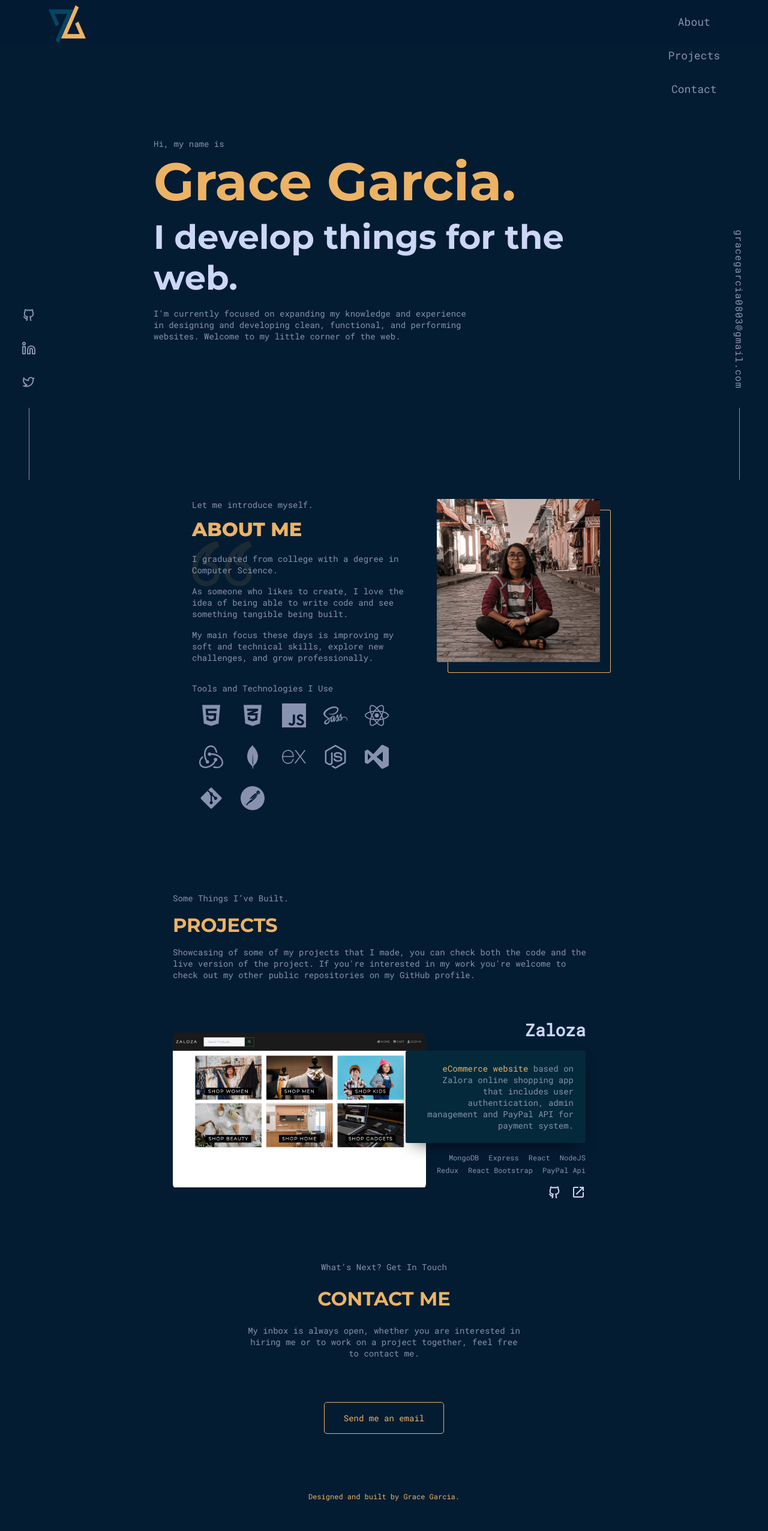
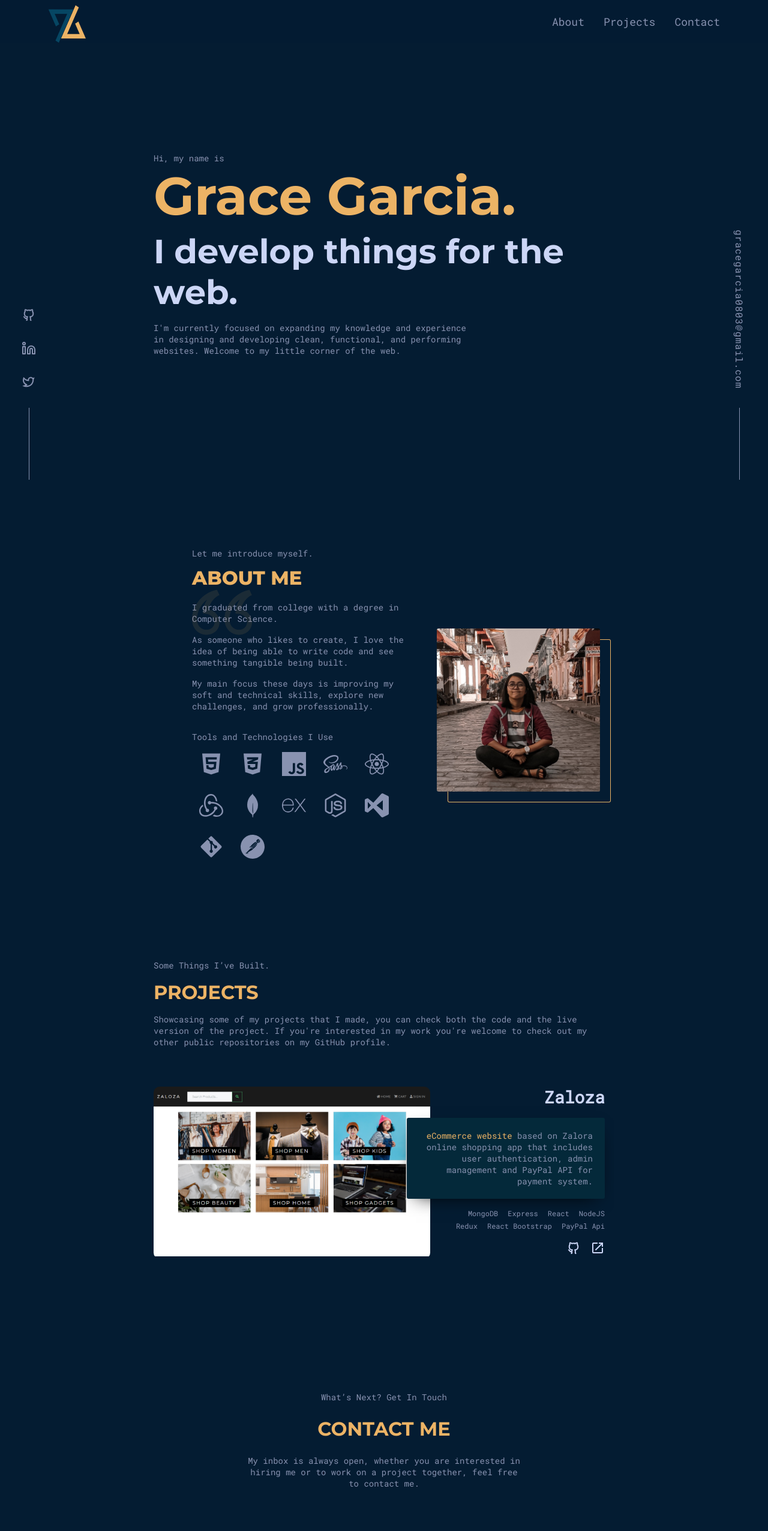
Before and after one commit to garciagrace/portfolio-v1, a React (Create React App) app: page / in a window 1280 px wide. Shown: the top 2553 px of the page at 60% size. Before the commit the page ends 2519 px from the top, so only its background shows below. Built offline with nearby package versions, Linux system fonts and the light colour scheme.

Commit message:
Fix style and responsiveness issue

```diff
--- a/src/Global.js
+++ b/src/Global.js
@@ -88,8 +88,11 @@ const GlobalStyles = createGlobalStyle`
 
   section {
     width: 90vw;
+    min-height: 90vh;
     margin-inline: auto;
-    padding: 2rem 0;
+    padding: 5rem 0 2rem;
+    display: flex;
+
 
     @media (min-width: ${({ theme }) => theme.md}) {
       width: 80vw;
--- a/src/components/About/About.styled.js
+++ b/src/components/About/About.styled.js
@@ -2,18 +2,17 @@ import styled from 'styled-components';
 import quote from '../../assets/quote.svg';
 
 export const AboutSection = styled.section`
-  height: 40rem;
-  display: flex;
   flex-direction: column-reverse;
   justify-content: center;
   align-items: center;
-  gap: 5rem;
+  gap: 2rem;
 
   @media (min-width: ${({ theme }) => theme.lg}) {
     width: 60vw;
     flex-direction: row;
     flex: 1;
-    align-items: flex-start;
+    gap: 5rem;
+    align-items: center;
   }
 
   @media (min-width: ${({ theme }) => theme.xl}) {
@@ -49,8 +48,9 @@ export const AboutInfo = styled.div`
     color: ${({ theme }) => theme.yellowCream};
     text-align: center;
     position: relative;
+    z-index: -1;
 
-    &::before {
+    &::after {
       position: absolute;
       content: url(${quote});
       left: 0;
@@ -58,6 +58,10 @@ export const AboutInfo = styled.div`
       display: block;
       color: #fff;
       opacity: 0.1;
+    }
+
+    @media (min-width: ${({ theme }) => theme.md}) {
+      z-index: 1;
     }
   }
 
--- a/src/components/Contact/Contact.styled.js
+++ b/src/components/Contact/Contact.styled.js
@@ -1,7 +1,7 @@
 import styled from 'styled-components';
 
 export const ContactSection = styled.section`
-  display: flex;
+  min-height: 80vh;
   flex-direction: column;
   gap: 1.5rem;
   text-align: center;
@@ -24,7 +24,7 @@ export const SendEmail = styled.a`
   color: ${({ theme }) => theme.yellowCream};
   border: 1px solid ${({ theme }) => theme.yellowCream};
   border-radius: 5px;
-  margin: 3rem 0;
+  margin-top: 3rem;
   padding: 1rem 2rem;
   transition: all ease-in-out 500ms;
 
--- a/src/components/NavBar/NavBar.js
+++ b/src/components/NavBar/NavBar.js
@@ -3,7 +3,7 @@ import { MenuBtn, Nav, NavList } from './NavBar.styled';
 import logo from '../../assets/logo.svg';
 
 const NavBar = () => {
-  const [active, setActive] = useState(true);
+  const [active, setActive] = useState(false);
 
   const toggleHandler = () => {
     setActive(!active);
--- a/src/components/NavBar/NavBar.styled.js
+++ b/src/components/NavBar/NavBar.styled.js
@@ -81,6 +81,7 @@ export const NavList = styled.div`
   background: ${({ theme }) => theme.bgPrimaryTrans};
   font-family: ${({ theme }) => theme.ffRobotoMono};
   padding: 1rem 0;
+  z-index: 10;
 
   &.active {
     display: flex;
@@ -99,5 +100,9 @@ export const NavList = styled.div`
 
   @media (min-width: ${({ theme }) => theme.md}) {
     display: flex;
+
+    &.active {
+      flex-direction: row;
+    }
   }
 `;
--- a/src/components/Projects/Projects.js
+++ b/src/components/Projects/Projects.js
@@ -20,10 +20,10 @@ const Projects = () => {
       <p>Some Things I’ve Built.</p>
       <h4>Projects</h4>
       <p>
-        Showcasing of some of my projects that I made, you can check both the
-        code and the live version of the project. If you're interested in my
-        work you're welcome to check out my other public repositories on my
-        GitHub profile.
+        Showcasing some of my projects that I made, you can check both the code
+        and the live version of the project. If you're interested in my work
+        you're welcome to check out my other public repositories on my GitHub
+        profile.
       </p>
 
       <ProjectWrapper>
--- a/src/components/Projects/Projects.styled.js
+++ b/src/components/Projects/Projects.styled.js
@@ -1,10 +1,8 @@
 import styled from 'styled-components';
 
 export const ProjectsSection = styled.section`
-  display: flex;
   flex-direction: column;
   gap: 1rem;
-  padding: 3rem 2rem;
 
   h4 {
     text-align: center;
@@ -15,8 +13,6 @@ export const ProjectsSection = styled.section`
   }
 
   @media (min-width: ${({ theme }) => theme.lg}) {
-    width: 60vw;
-
     h4 {
       text-align: left;
     }
```
